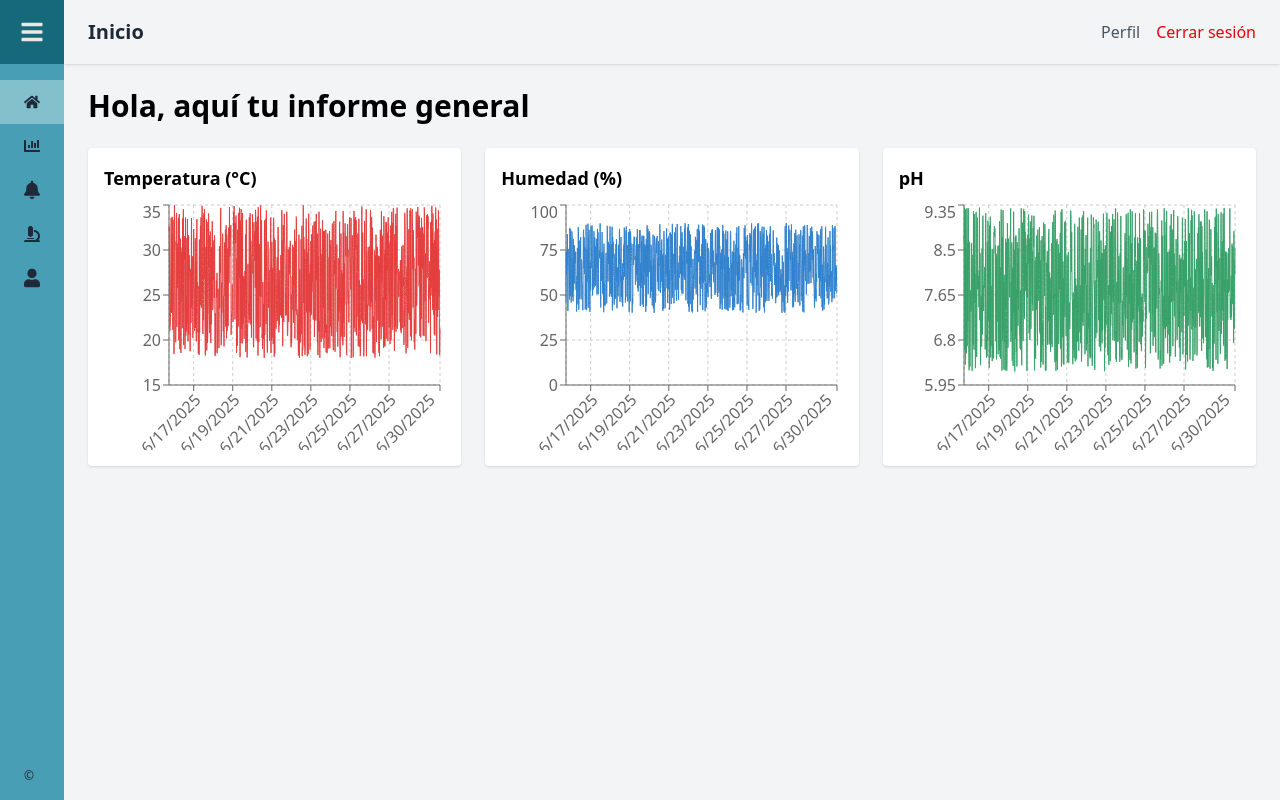
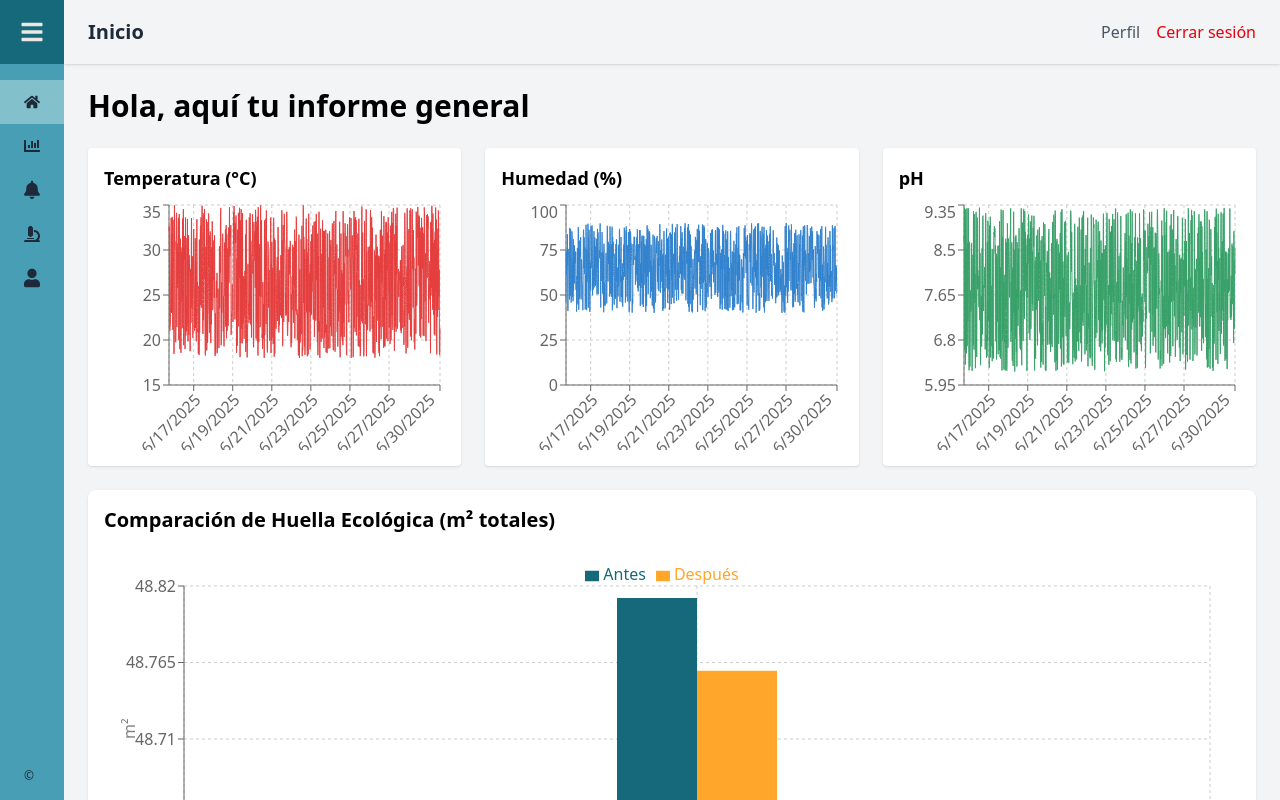
Before and after one commit to Manuel-GarCed/proyecto_tesis, a React (Vite) app: page /home in a window 1280 px wide. Built offline with nearby package versions, Linux system fonts and the light colour scheme; sample sign-in values are in the browser's storage.

Commit message:
se añade grafico comparacion, prueba

```diff
--- /dev/null
+++ b/src/components/EcologicalFootprintChart.jsx
@@ -0,0 +1,79 @@
+import React from 'react';
+import {
+  ResponsiveContainer,
+  BarChart,
+  Bar,
+  XAxis,
+  YAxis,
+  CartesianGrid,
+  Tooltip,
+  Legend
+} from 'recharts';
+
+export default function EcologicalFootprintChart({ data }) {
+  if (!data || data.length === 0) {
+    return (
+      <div className="p-4 bg-white rounded-lg shadow text-center text-gray-500">
+        Cargando huella ecológica…
+      </div>
+    );
+  }
+
+  // 1) Calculamos totales en ha y convertimos a m²
+  const totalHaAntes = data.reduce((sum, row) => sum + (row.Antes || 0), 0);
+  const totalHaDesp  = data.reduce((sum, row) => sum + (row['Después'] || 0), 0);
+  const m2Antes      = totalHaAntes * 10000;
+  const m2Desp       = totalHaDesp  * 10000;
+
+  // 2) Creamos un único punto con dos series
+  const chartData = [{
+    categoria: 'Comparación',
+    Antes:      m2Antes,
+    Después:    m2Desp
+  }];
+
+  return (
+    <div className="p-4 bg-white rounded-lg shadow">
+      <h2 className="text-xl font-semibold mb-2">
+        Comparación de Huella Ecológica (m² totales)
+      </h2>
+      <ResponsiveContainer width="100%" height={400}>
+        <BarChart
+          data={chartData}
+          margin={{ top: 20, right: 30, left: 20, bottom: 20 }}
+          barGap={0}
+          barCategoryGap="0%"
+        >
+          <CartesianGrid strokeDasharray="3 3" />
+          <XAxis
+            dataKey="categoria"
+            tick={{ fontSize: 14 }}
+          />
+          <YAxis
+            domain={[48.60, 48.82]}
+            label={{ value: 'm²', angle: -90, position: 'insideLeft' }}
+          />
+          <Tooltip
+            formatter={value => value.toFixed(6) + ' m²'}
+            cursor={{ fill: 'rgba(0,0,0,0.1)' }}
+          />
+          <Legend verticalAlign="top" />
+
+          {/* Dos series dibujadas bajo la misma categoría */}
+          <Bar
+            dataKey="Antes"
+            name="Antes"
+            barSize={80}
+            fill="#16697A"
+          />
+          <Bar
+            dataKey="Después"
+            name="Después"
+            barSize={80}
+            fill="#FFA62B"
+          />
+        </BarChart>
+      </ResponsiveContainer>
+    </div>
+  );
+}
--- a/src/pages/Home.jsx
+++ b/src/pages/Home.jsx
@@ -1,11 +1,14 @@
 import React from 'react';
 import useSensorData from '../services/useSensorData';
+import useFootprintData from '../services/useFootprintData';
 import TemperatureChart from '../components/TemperatureChart';
 import HumidityChart from '../components/HumidityChart';
 import PhChart from '../components/PhChart';
+import EcologicalFootprintChart from '../components/EcologicalFootprintChart';
 
 export default function Home() {
   const data = useSensorData();
+  const footprintData = useFootprintData();
   console.log("Datos cargados:", data.length, "filas");
 
 console.log(data);
@@ -18,6 +21,8 @@ console.log(data);
         <HumidityChart    data={data} />
         <PhChart          data={data} />
       </div>
+      {/* Gráfico de huella ecológica */}
+      <EcologicalFootprintChart data={footprintData}/>
     </div>
   );
 }
--- /dev/null
+++ b/src/services/useFootprintData.js
@@ -0,0 +1,52 @@
+import { useState, useEffect } from 'react';
+import Papa from 'papaparse';
+
+export default function useFootprintData(csvPath = '/huellaxdia.csv') {
+  const [data, setData] = useState([]);
+
+  useEffect(() => {
+    fetch(csvPath)
+      .then((res) => res.text())
+      .then((csvText) => {
+        const { data: rows } = Papa.parse(csvText, {
+          header: true,
+          delimiter: ';',
+          skipEmptyLines: true,
+          dynamicTyping: false, // desactivamos dynamicTyping porque limpiamos manual
+        });
+
+        const map = {};
+        rows.forEach((row) => {
+          // 1) parsear fecha dd/mm/yyyy → ISO
+          const [d, m, y] = row.fecha.trim().split('/');
+          const dateObj = new Date(+y, +m - 1, +d);
+          const iso = dateObj.toISOString().slice(0, 10);
+
+          // 2) limpiar y parsear la columna de ha
+          let raw = String(row['ha (ese dia)']).trim();
+          // reemplaza comas por puntos, elimina comas sobrantes finales
+          raw = raw.replace(/,/g, '.').replace(/\.+$/, '');
+          const ha = parseFloat(raw);
+
+          // 3) periodo
+          const per = row.Periodo.trim().toLowerCase().startsWith('a')
+            ? 'Antes'
+            : 'Después';
+
+          if (!map[iso]) map[iso] = { fecha: iso };
+          map[iso][per] = ha;
+        });
+
+        // ordenar y volcar a array
+        const chartData = Object.values(map).sort(
+          (a, b) => new Date(a.fecha) - new Date(b.fecha)
+        );
+        setData(chartData);
+      })
+      .catch((err) => {
+        console.error('Error cargando huella ecológica:', err);
+      });
+  }, [csvPath]);
+
+  return data;
+}
```
Also changed, not shown: public/huellaxdia.csv (added).
